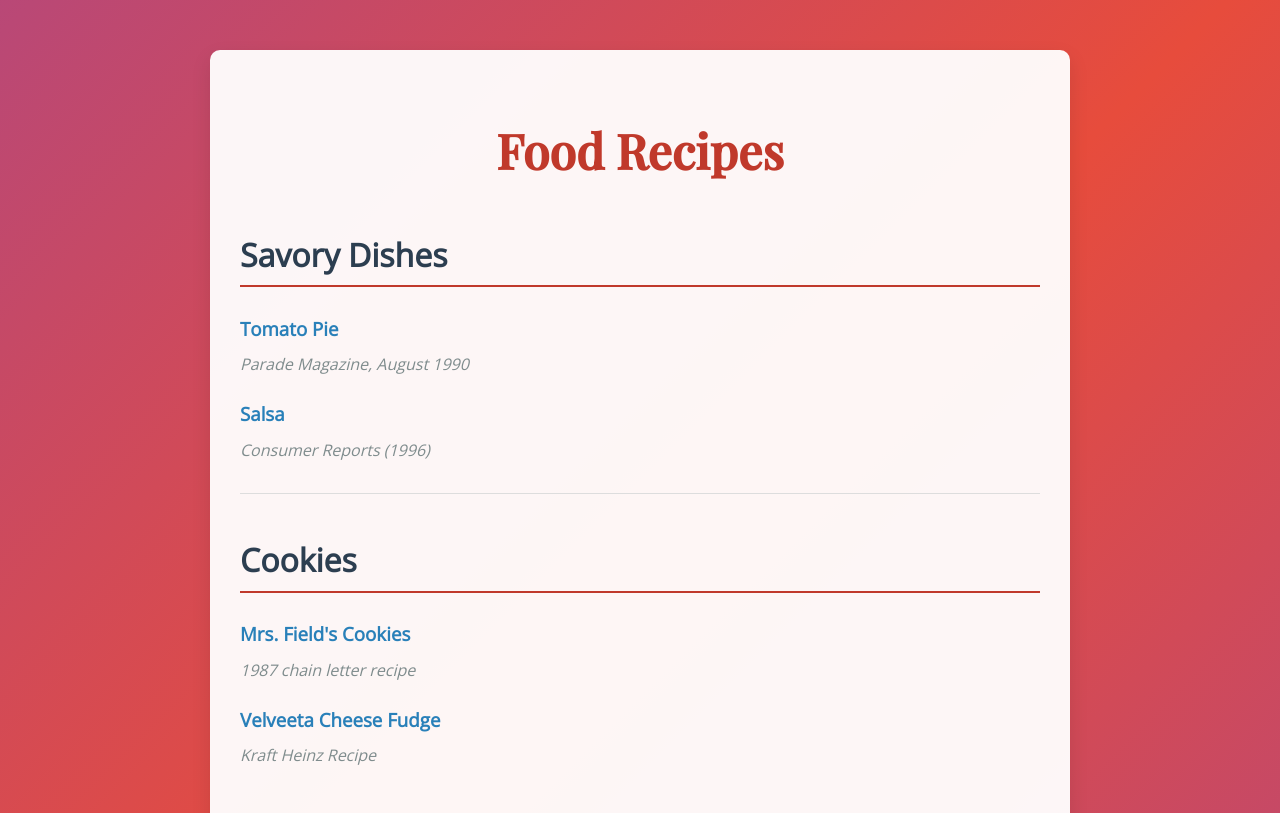
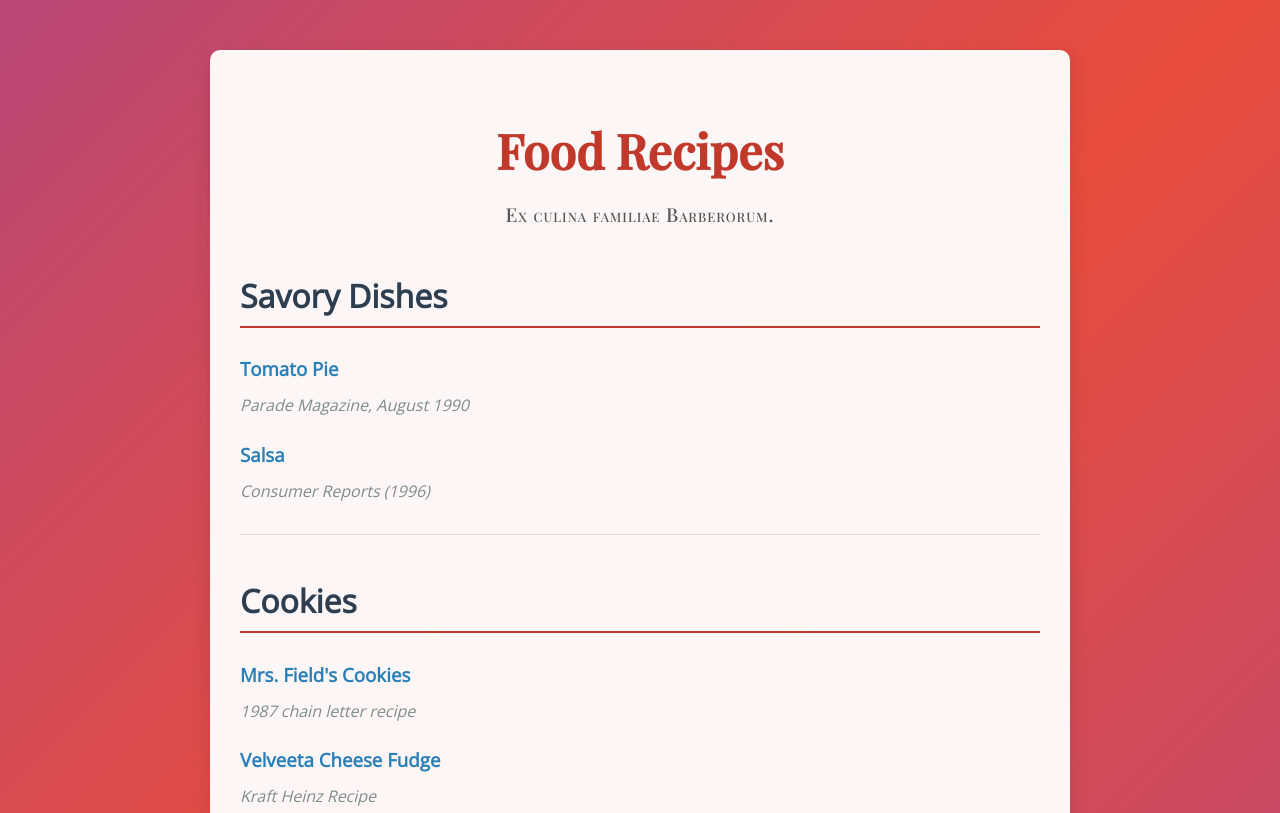
Before and after one commit to Benitoite/recipes, a plain HTML site: page index.html in a window 1280 px wide. Shown: the top 813 px of the page. Drawn offline with nearby package versions, Linux system fonts and the light colour scheme.

Commit message:
Update index.html

```diff
--- a/index.html
+++ b/index.html
@@ -175,13 +175,24 @@
         padding: 20px;
       }
     }
+
+    .subheading {
+      font-variant: small-caps;
+      font-family: 'Playfair Display', serif;
+      font-size: 1.2em;
+      text-align: center;
+      margin-top: -10px;
+      margin-bottom: 30px;
+      color: #555;
+      letter-spacing: 1px;
+    }
   </style>
 </head>
 
 <body>
   <div class="container">
     <h1>Food Recipes</h1>
-
+    <p class="subheading">Ex culina familiae Barberorum.</p>
     <h2>Savory Dishes</h2>
     <h3><a href="Tomato_Pie.pdf">Tomato Pie</a></h3>
     <h4>Parade Magazine, August 1990</h4>
```
